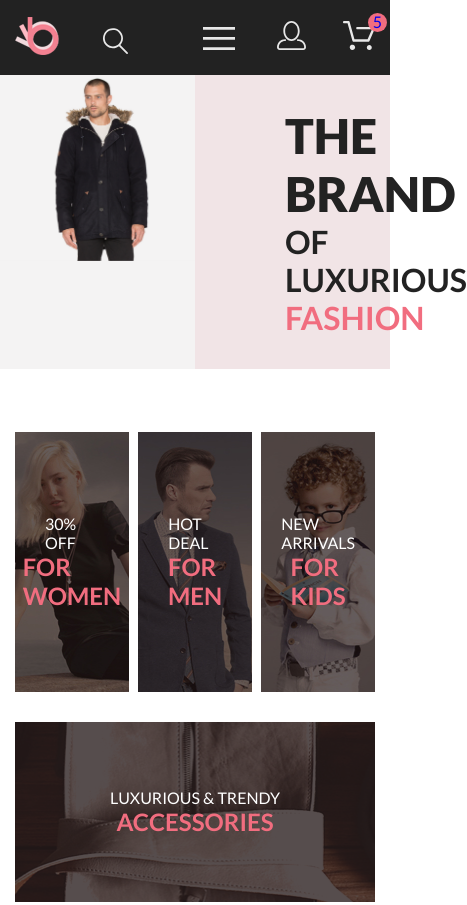
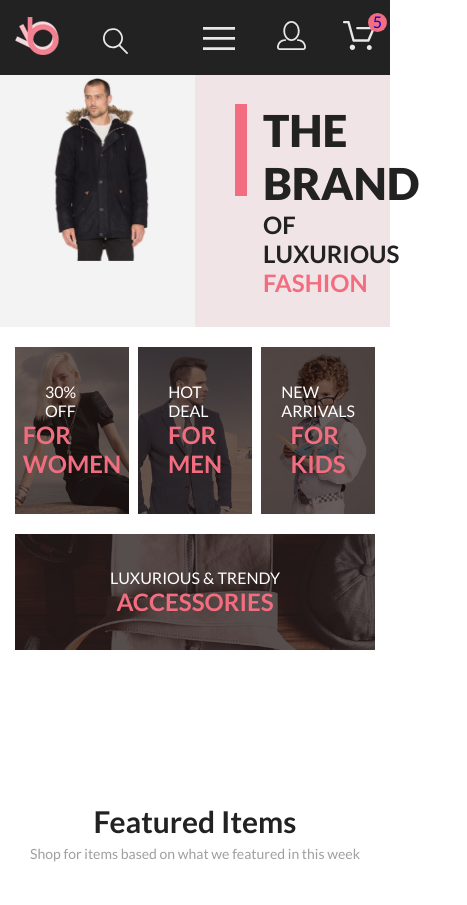
Before and after one commit to saals/brand-shop__src, a website: page src/index.html in a window 390 px wide. Shown: the top 905 px of the page, 467 px wide, since content can reach past the window. Drawn offline with nearby package versions, Linux system fonts and the light colour scheme; files that its build step writes are made by us from their sources.

Commit message:
index tablet adaptive

```diff
--- a/src/scss/blocks/_advantage.scss
+++ b/src/scss/blocks/_advantage.scss
@@ -8,6 +8,12 @@
   margin: 0;
   padding: 103px 0;
   list-style: none;
+  @include tablet-width {
+    flex-direction: column;
+    align-items: center;
+    padding: 48px 0 64px;
+    min-height: 610px;
+  }
 }
 .advantage__item {
   display: flex;
@@ -17,6 +23,9 @@
   width: 31.6%;
   padding: 0 22px;
   text-align: center;
+  @include tablet-width {
+    width: 48.8%;
+  }
 }
 .advantage__icon {
   margin-bottom: auto;
--- a/src/scss/blocks/_brand.scss
+++ b/src/scss/blocks/_brand.scss
@@ -3,15 +3,11 @@
   display: flex;
   margin-bottom: 63px;
   background-color: #f1e4e6;
+  @include tablet-width {
+    margin-bottom: 20px;
+  }
 }
-/* .brand::before {
-  position: absolute;
-  display: none;
-  content: "";
-  width: 100%;
-  height: 100%;
-  background: rgba(0, 0, 0, 0.5);
-} */
+
 .brand__overlay {
   position: absolute;
   top: 0;
@@ -39,19 +35,39 @@
   margin: auto;
 }
 .brand__title {
+  position: relative;
   max-width: 450px;
-  margin-left: 90px;
+  margin-left: 64px;
+  padding-left: 28px;
   font-weight: 900;
   font-size: 48px;
   line-height: 58px;
   color: $black;
   text-transform: uppercase;
+  &::before {
+    position: absolute;
+    top: 0;
+    left: 0;
+    content: "";
+    display: block;
+    width: 12px;
+    height: 92px;
+    background: $accent;
+  }
+
+  @include tablet-width {
+    @include font(44px, 53px, 900);
+    margin-left: 40px;
+  }
 }
 .brand__subtitle {
   display: block;
   font-weight: 700;
   font-size: 32px;
   line-height: 38px;
+  @include tablet-width {
+    @include font(24px, 29px, 700);
+  }
 }
 .brand__subtitle > span {
   color: $accent;
--- a/src/scss/blocks/_featured.scss
+++ b/src/scss/blocks/_featured.scss
@@ -1,5 +1,8 @@
 .featured {
   margin-bottom: 95px;
+  @include tablet-width {
+    margin-bottom: 65px;
+  }
 }
 .featured__title {
   margin: 0 0 6px;
@@ -15,6 +18,9 @@
   line-height: 17px;
   color: #9f9f9f;
   text-align: center;
+  @include tablet-width {
+    margin-bottom: 72px;
+  }
 }
 .featured__list {
   display: flex;
@@ -27,6 +33,10 @@
 .featured__item {
   width: 31.6%;
   margin-bottom: 30px;
+  @include tablet-width {
+    width: 48.8%;
+    margin-bottom: 16px;
+  }
 }
 .card {
   /* width: 360px; */
--- a/src/scss/blocks/_offers.scss
+++ b/src/scss/blocks/_offers.scss
@@ -1,5 +1,8 @@
 .offers {
   margin-bottom: 67px;
+  @include tablet-width {
+    margin-bottom: 133px;
+  }
 }
 .offers__list {
   display: flex;
@@ -13,10 +16,17 @@
   width: 31.6%;
   min-height: 260px;
   margin: 0 0 30px;
+  @include tablet-width {
+    min-height: 167px;
+    margin: 0 0 20px;
+  }
 }
 .offers__item:last-child {
   width: 100%;
   min-height: 180px;
+  @include tablet-width {
+    min-height: 116px;
+  }
 }
 .offers__item--1 {
   background: rgba(33, 22, 22, 0.7) url(../img/for-fomen.jpg) center top no-repeat;
--- a/src/scss/blocks/_registration.scss
+++ b/src/scss/blocks/_registration.scss
@@ -21,6 +21,9 @@
   color: #b1b1b1;
   flex-shrink: 0;
 
+  @include tablet-width {
+    width: 48.8%;
+  }
   @include mobile-width {
     width: 100%;
     margin-bottom: 40px;
```
